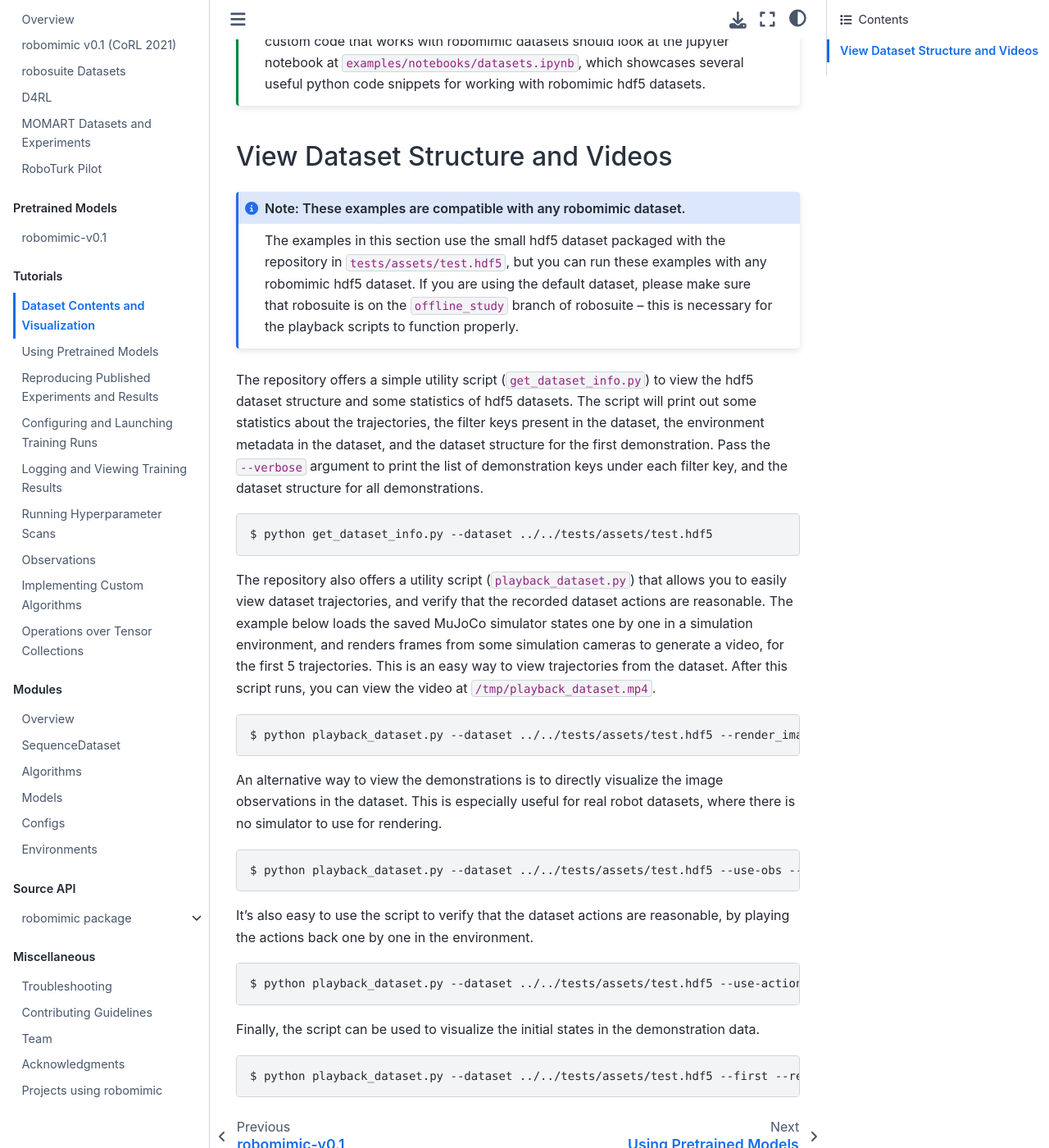
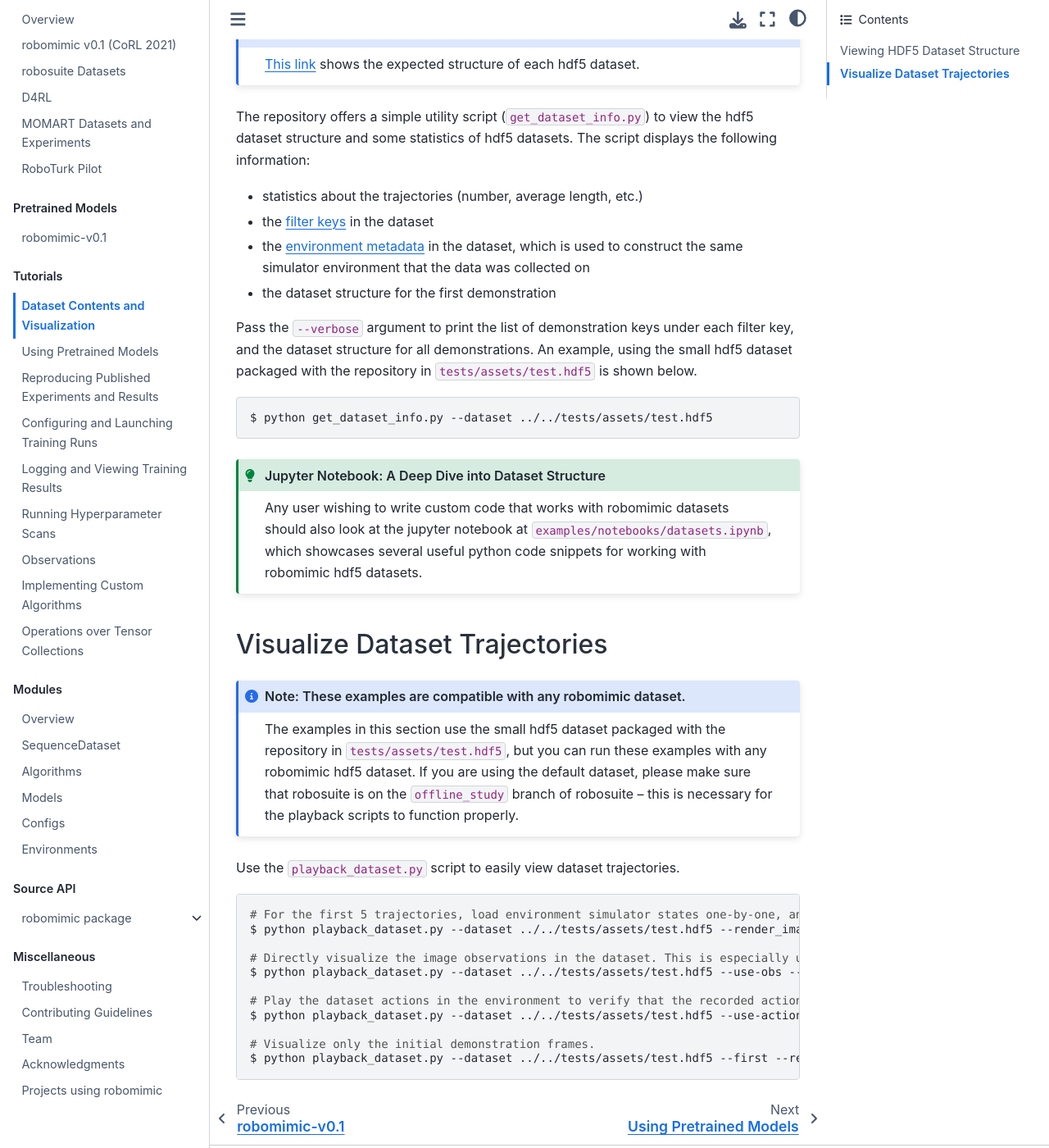
Before and after one commit to ARISE-Initiative/robomimic, a Sphinx documentation site: the page built from docs/tutorials/dataset_contents.md, in a window 1280 px wide and 1400 px high, scrolled down 294 px. Shown: the whole window at 82% size. Built offline with Sphinx 7.4.7 and the Sphinx Book theme 1.1.4, drawn with Linux system fonts in a browser that asks for light colours; pages that are not in the unit, such as notebooks, are missing from menus; some of the changed text lies outside the part shown.

Commit message:
cleanup dataset contents tutorial and add reproduce experiments tutorial content

````diff
--- a/docs/tutorials/dataset_contents.md
+++ b/docs/tutorials/dataset_contents.md
@@ -1,15 +1,37 @@
 # Dataset Contents and Visualization
 
-This tutorial shows some easy ways to understand the contents of each hdf5 dataset.
+This tutorial shows how to view contents of robomimic hdf5 datasets.
+
+## Viewing HDF5 Dataset Structure
+
+<div class="admonition note">
+<p class="admonition-title">Note: HDF5 Dataset Structure.</p>
+
+[This link](../datasets/overview.html#dataset-structure) shows the expected structure of each hdf5 dataset.
+
+</div>
+
+The repository offers a simple utility script (`get_dataset_info.py`) to view the hdf5 dataset structure and some statistics of hdf5 datasets. The script displays the following information:
+
+- statistics about the trajectories (number, average length, etc.)
+- the [filter keys](../datasets/overview.html#filter-keys) in the dataset
+- the [environment metadata](../modules/environments.html#initialize-an-environment-from-a-dataset) in the dataset, which is used to construct the same simulator environment that the data was collected on
+- the dataset structure for the first demonstration
+
+Pass the `--verbose` argument to print the list of demonstration keys under each filter key, and the dataset structure for all demonstrations. An example, using the small hdf5 dataset packaged with the repository in `tests/assets/test.hdf5` is shown below.
+
+```sh
+$ python get_dataset_info.py --dataset ../../tests/assets/test.hdf5
+```
 
 <div class="admonition tip">
 <p class="admonition-title">Jupyter Notebook: A Deep Dive into Dataset Structure</p>
 
-The rest of this tutorial shows how to use utility scripts to work with robomimic datasets. While this should suffice for most users, any user wishing to write custom code that works with robomimic datasets should look at the jupyter notebook at `examples/notebooks/datasets.ipynb`, which showcases several useful python code snippets for working with robomimic hdf5 datasets.
+Any user wishing to write custom code that works with robomimic datasets should also look at the jupyter notebook at `examples/notebooks/datasets.ipynb`, which showcases several useful python code snippets for working with robomimic hdf5 datasets.
 
 </div>
 
-## View Dataset Structure and Videos
+## Visualize Dataset Trajectories
 
 <div class="admonition note">
 <p class="admonition-title">Note: These examples are compatible with any robomimic dataset.</p>
@@ -18,32 +40,18 @@
 
 </div>
 
-The repository offers a simple utility script (`get_dataset_info.py`) to view the hdf5 dataset structure and some statistics of hdf5 datasets. The script will print out some statistics about the trajectories, the filter keys present in the dataset, the environment metadata in the dataset, and the dataset structure for the first demonstration. Pass the `--verbose` argument to print the list of demonstration keys under each filter key, and the dataset structure for all demonstrations.
+Use the `playback_dataset.py` script to easily view dataset trajectories.
 
 ```sh
-$ python get_dataset_info.py --dataset ../../tests/assets/test.hdf5
-```
+# For the first 5 trajectories, load environment simulator states one-by-one, and render "agentview" and "robot0_eye_in_hand" cameras to video at /tmp/playback_dataset.mp4
+$ python playback_dataset.py --dataset ../../tests/assets/test.hdf5 --render_image_names agentview robot0_eye_in_hand --video_path /tmp/playback_dataset.mp4 --n 5
 
-The repository also offers a utility script (`playback_dataset.py`) that allows you to easily view dataset trajectories, and verify that the recorded dataset actions are reasonable. The example below loads the saved MuJoCo simulator states one by one in a simulation environment, and renders frames from some simulation cameras to generate a video, for the first 5 trajectories. This is an easy way to view trajectories from the dataset. After this script runs, you can view the video at `/tmp/playback_dataset.mp4`.
+# Directly visualize the image observations in the dataset. This is especially useful for real robot datasets where there is no simulator to use for rendering.
+$ python playback_dataset.py --dataset ../../tests/assets/test.hdf5 --use-obs --render_image_names agentview_image --video_path /tmp/obs_trajectory.mp4
 
-```sh
-$ python playback_dataset.py --dataset ../../tests/assets/test.hdf5 --render_image_names agentview robot0_eye_in_hand --video_path /tmp/playback_dataset.mp4 --n 5
-```
+# Play the dataset actions in the environment to verify that the recorded actions are reasonable.
+$ python playback_dataset.py --dataset ../../tests/assets/test.hdf5 --use-actions --render_image_names agentview --video_path /tmp/playback_dataset_with_actions.mp4
 
-An alternative way to view the demonstrations is to directly visualize the image observations in the dataset. This is especially useful for real robot datasets, where there is no simulator to use for rendering.
-
-```sh
-$ python playback_dataset.py --dataset ../../tests/assets/test.hdf5 --use-obs --render_image_names agentview_image --video_path /tmp/obs_trajectory.mp4
-```
-
-It's also easy to use the script to verify that the dataset actions are reasonable, by playing the actions back one by one in the environment.
-
-```sh
-$ python playback_dataset.py --dataset ../../tests/assets/test.hdf5 --use-actions --render_image_names agentview --video_path /tmp/playback_dataset_with_actions.mp4
-```
-
-Finally, the script can be used to visualize the initial states in the demonstration data.
-
-```sh
+# Visualize only the initial demonstration frames.
 $ python playback_dataset.py --dataset ../../tests/assets/test.hdf5 --first --render_image_names agentview --video_path /tmp/dataset_task_inits.mp4
 ```
````
Also changed, not shown: docs/modules/environments.md (+1 -1 lines), docs/tutorials/reproducing_experiments.md (+11 -4 lines).
